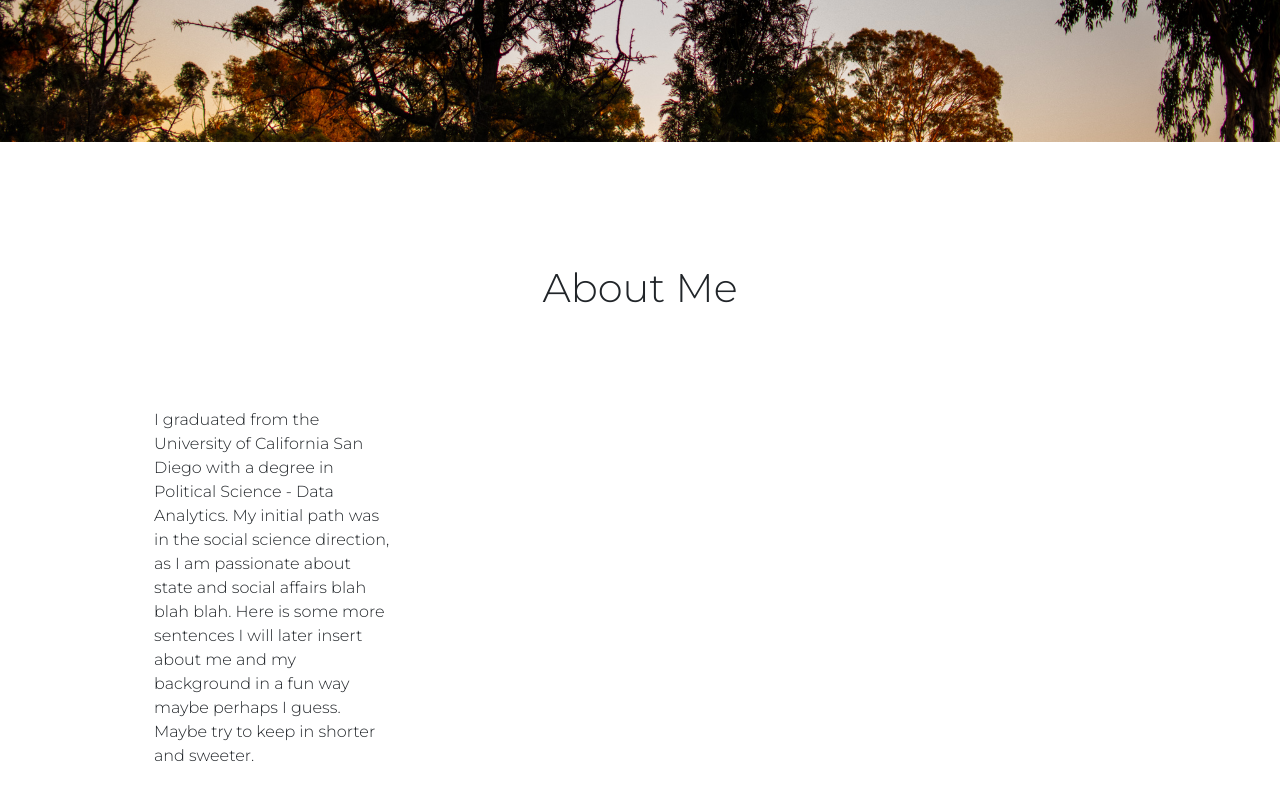
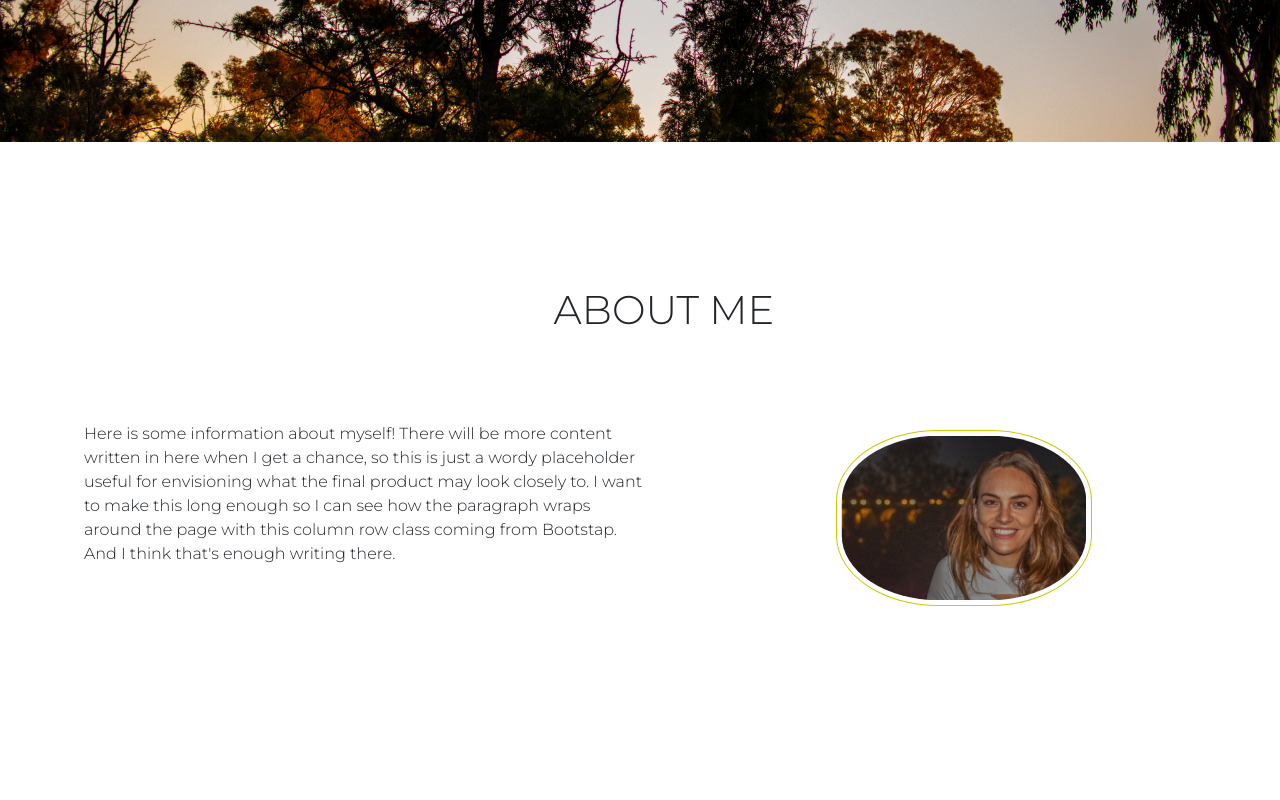
Before and after one commit to stephbegle/portfolio, a React (Create React App) app: page / in a window 1280 px wide. Shown: the part 646-1446 px from the top of the page. Built offline with nearby package versions, Linux system fonts and the light colour scheme.

Commit message:
about me page layout in

```diff
--- a/src/App.css
+++ b/src/App.css
@@ -1,5 +1,5 @@
 body {
-  font-family: 'Montserrat', sans-serif;
+  font-family: 'Montserrat', sans-serif !important;
 }
 
 :root { /*  creating the variables for our colors */
@@ -8,6 +8,7 @@ body {
   --primary-dark: rbga(255, 255, 255, 0);
   --primary-green: rgb(0, 155, 0);
   --primary-yellow: rgb(202, 202, 6);
+  --primary-grey: rgba(114, 114, 114, 0.096);
 }
 
 /**************************************** NAVBAR ****************************************/
@@ -48,7 +49,7 @@ nav ul li { /* this is referencing the navbar text */
 
 .navbar-nav > li > a:hover {
   /* this is the action for when the cursor is hovering on the links */
-  border-top: 0.1875rem solid var(--primary-yellow);
+  border-top: 0.1875rem solid var(--primary-grey);
 }
 
 .resume-button { /* styling for the resume button */
@@ -91,7 +92,6 @@ nav ul li { /* this is referencing the navbar text */
   justify-content: center;
   align-items: center;
   text-align: center;
-  font-family: 'Montserrat', sans-serif;
 }
 
 .main-info h1 { /* header text colors */
@@ -119,7 +119,6 @@ nav ul li { /* this is referencing the navbar text */
   margin: 2rem;
   background-color: rgba(194, 186, 115, 0.322);
   font-weight: 1000;
-  font-family: 'Montserrat', sans-serif;
 }
 
 /**************************************** CONTAINER ****************************************/
@@ -131,31 +130,41 @@ nav ul li { /* this is referencing the navbar text */
 
 /**************************************** ABOUT ME ****************************************/
 
-.me-wraper {
-  position: relative;
-  background-size: cover;
-  background-position: center;
-  height: 90vh;
-  margin: 5rem 5rem 5rem 5rem;
-}
 
-.about-me {
+/* .row {
   text-align: left;
   font-family: 'Montserrat', sans-serif;
   padding: 0.625rem 0.625rem 0.625rem 0.625rem;
 
+} */
+
+.header-about {
+  text-align: center;
+  text-transform: uppercase;
+  padding: 2rem 2rem 5rem 2rem;
 }
 
-h1 { /* About Me text being aligned on the page */
-  margin: 1rem 9rem 1rem 9rem; /* top left bottom right*/
-  padding: 2rem 2rem 2rem 2rem;
-  text-align: center;
+.img-wrap {
+  display: flex;
+  justify-content: center;
+  align-items: center;
+}
+
+.profile-img {
+  width: 16rem;
+  height: 11rem;
+  border-radius: 40%;
+  padding: 0.3rem;
+  border: 1px solid var(--primary-yellow)
+}
+
+.container-about {
+  margin: 4rem 2rem 6rem 5rem;
 
 }
 
-.me-info {
-  margin: 2rem 25rem 2rem 2rem; /* top right bottom left */
-  padding: 2rem 25rem 2rem 2rem;
-  display: flex;
-  flex-direction: column;
+@media(max-width: 468px) {
+  .profile-img {
+    width: 16rem
+  }
 }
--- a/src/components/AboutMe.js
+++ b/src/components/AboutMe.js
@@ -1,19 +1,25 @@
-import React from 'react'
+import React from "react";
+import author from "../DSC_0542.jpg";
 
 const AboutMe = () => {
     return (
         <>
-            <div className="me-wraper">
-                <div className="about-me">
-                    <h1>About Me</h1>
-                    <div className="me-info">
-                        I graduated from the University of California San Diego with a degree in Political Science - Data Analytics. My initial path was in the social science direction, as I am passionate about state and social affairs blah blah blah. Here is some more sentences I will later insert about me and my background in a fun way maybe perhaps I guess.
-                        Maybe try to keep in shorter and sweeter.
+        <div className="container-about py-5">
+        <h1 className="header-about">About Me</h1>
+            <div className="row">
+
+                <div className="col-lg-6 col-xm-12" /* creates a column space on the first half of the page from left to right (so the left side here) */ >
+                    <p className="ml-1">Here is some information about myself! There will be more content written in here when I get a chance, so this is just a wordy placeholder useful for envisioning what the final product may look closely to. I want to make this long enough so I can see how the paragraph wraps around the page with this column row class coming from Bootstap. And I think that's enough writing there.</p>
+                </div>
+                <div className="col-lg-6 col-xm-12" /* the right side here */ >
+                    <div className="img-wrap mb-5 mt-2" /* mb margin bottom mt top (bootstrap feature) */ >
+                        <img className="profile-img" src={author} alt="author"/>
                     </div>
-
                 </div>
 
             </div>
+
+        </div>
         </>
     )
 }
```
